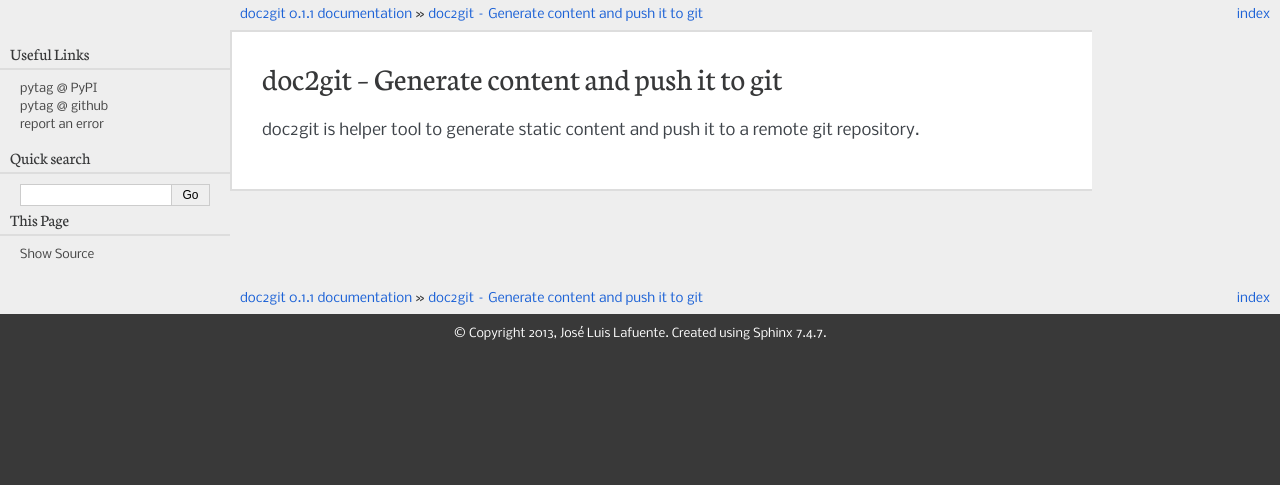
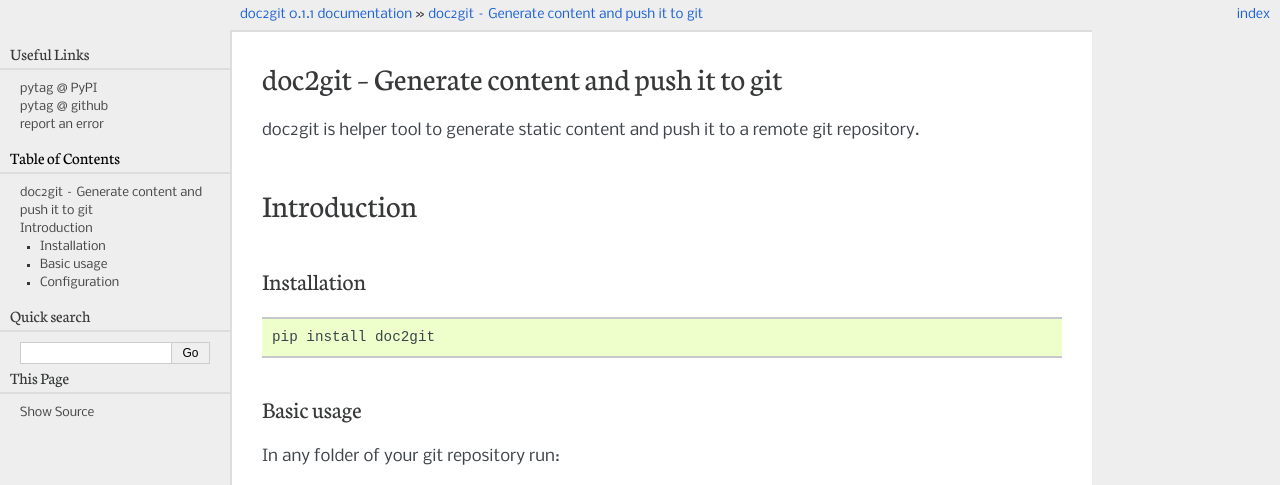
Before and after one commit to jlesquembre/doc2git, a Sphinx documentation site: the page built from docs/source/index.rst, in a window 1280 px wide. Shown: the top 485 px of the page. Built offline with Sphinx 7.4.7, drawn with Linux system fonts in a browser that asks for light colours; formulas are drawn with MathJax 3; some of the changed text lies outside the part shown; grey boxes are pictures that could not be loaded.

```diff
--- a/docs/source/index.rst
+++ b/docs/source/index.rst
@@ -4,3 +4,39 @@
 
 doc2git is helper tool to generate static content and push it to a remote git
 repository.
+
+============
+Introduction
+============
+
+
+Installation
+------------
+
+.. code-block:: bash
+
+    pip install doc2git
+
+
+Basic usage
+-----------
+
+In any folder of your git repository run:
+
+.. bash::
+
+    doc2git
+
+
+Is also possible run with:
+
+.. bash::
+
+    d2g
+
+
+You spend 4 characters :-)
+
+
+Configuration
+-------------
```
Also changed, not shown: 2 other files.
